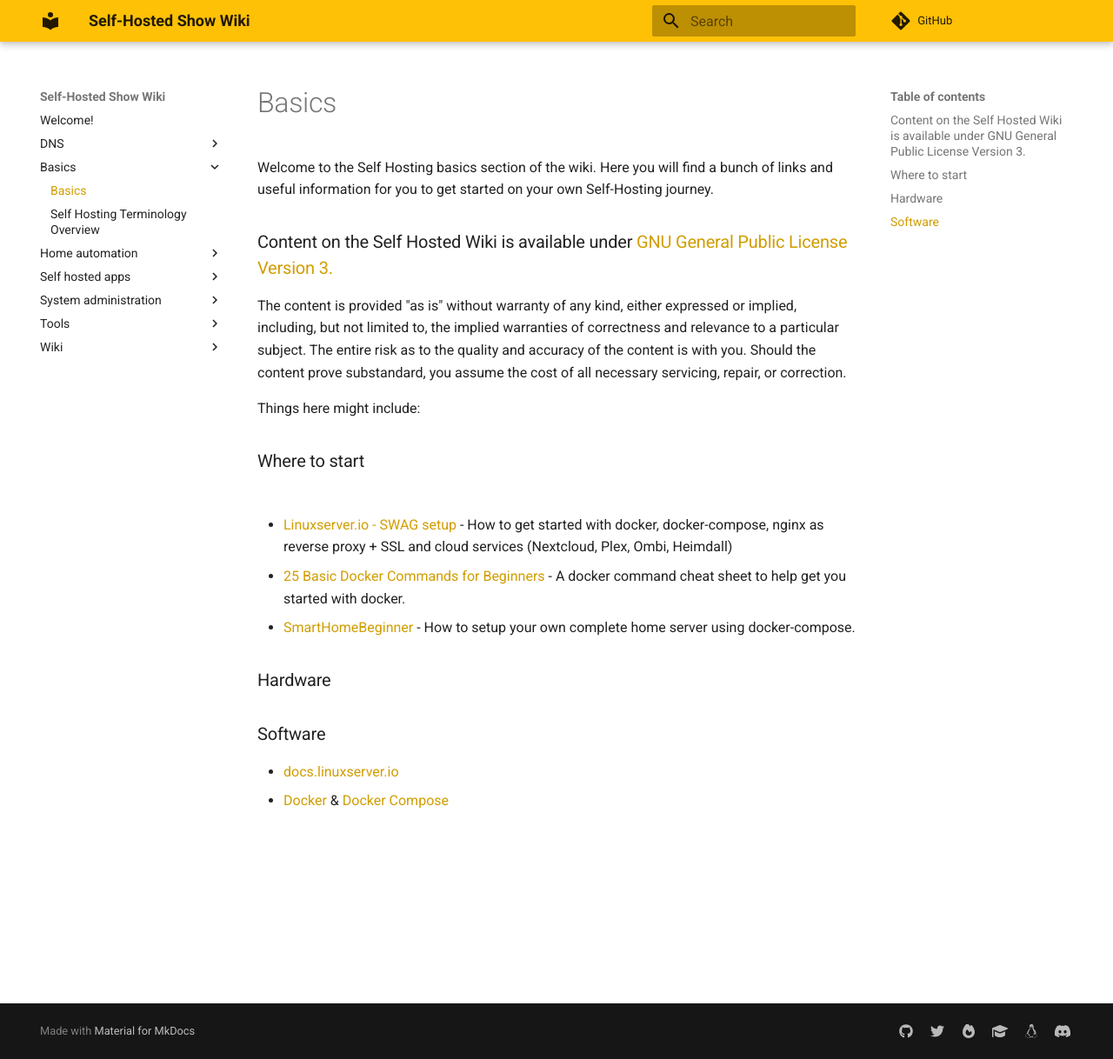
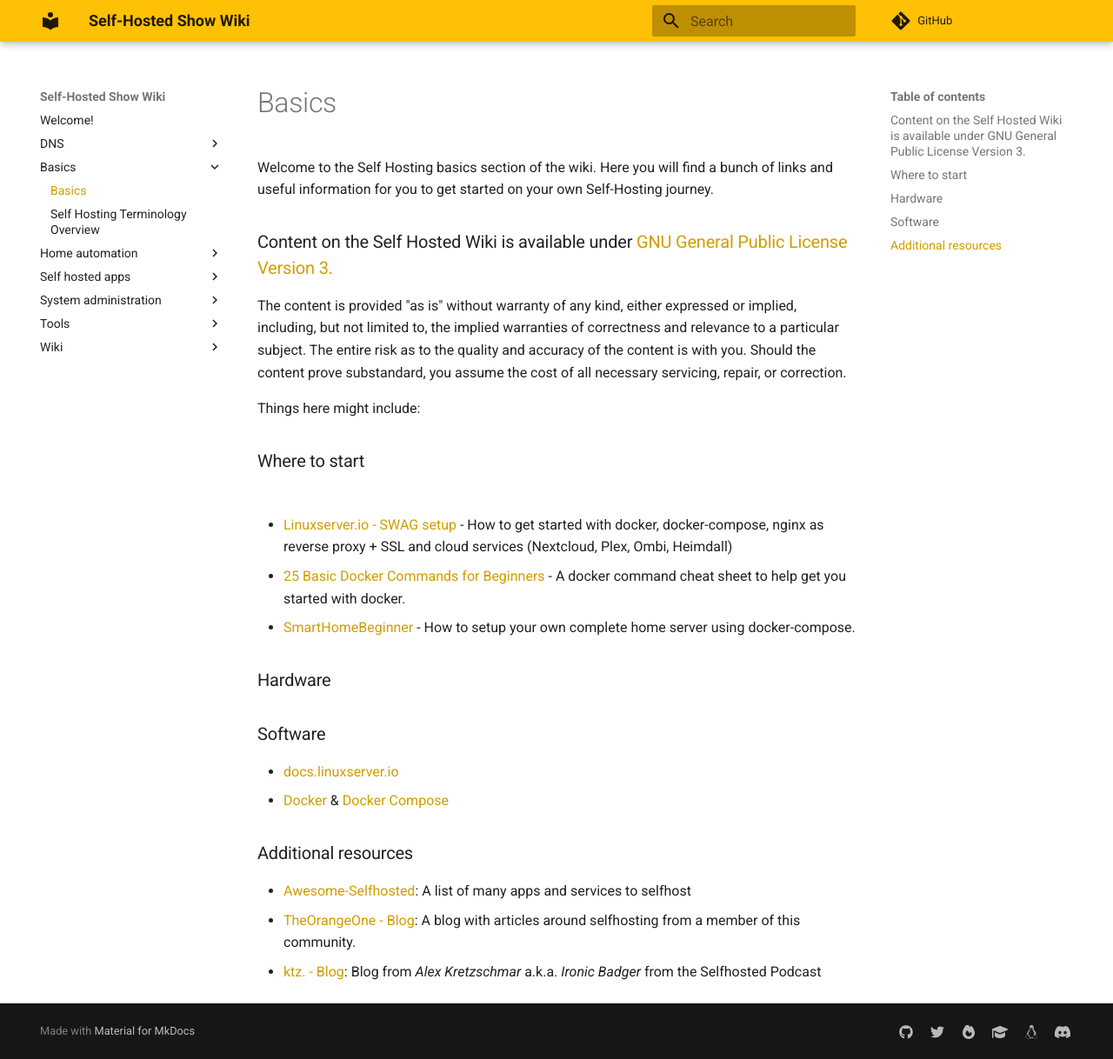
Before and after one commit to selfhostedshow/wiki, an MkDocs documentation site: the page built from docs/basics/getting-started.md, in a window 1280 px wide and 1218 px high. Shown: the whole window at 87% size. Built offline with MkDocs 1.6.1 and Material for MkDocs 9.7.7, drawn with Linux system fonts in a browser that asks for light colours; comment, search, counter and statistics services are not loaded.

Commit message:
Add additional resources to basics (#96)

```diff
--- a/docs/basics/getting-started.md
+++ b/docs/basics/getting-started.md
@@ -16,3 +16,8 @@ Things here might include:
 ### Software
   * [docs.linuxserver.io](https://docs.linuxserver.io/)
   * [Docker](https://www.docker.com/) & [Docker Compose](https://docs.docker.com/compose/)
+
+### Additional resources
+  * [Awesome-Selfhosted](https://github.com/awesome-selfhosted/awesome-selfhosted): A list of many apps and services to selfhost
+  * [TheOrangeOne - Blog](https://theorangeone.net/posts/): A blog with articles around selfhosting from a member of this community.
+  * [ktz. - Blog](https://blog.ktz.me/): Blog from *Alex Kretzschmar* a.k.a. *Ironic Badger* from the Selfhosted Podcast
```
